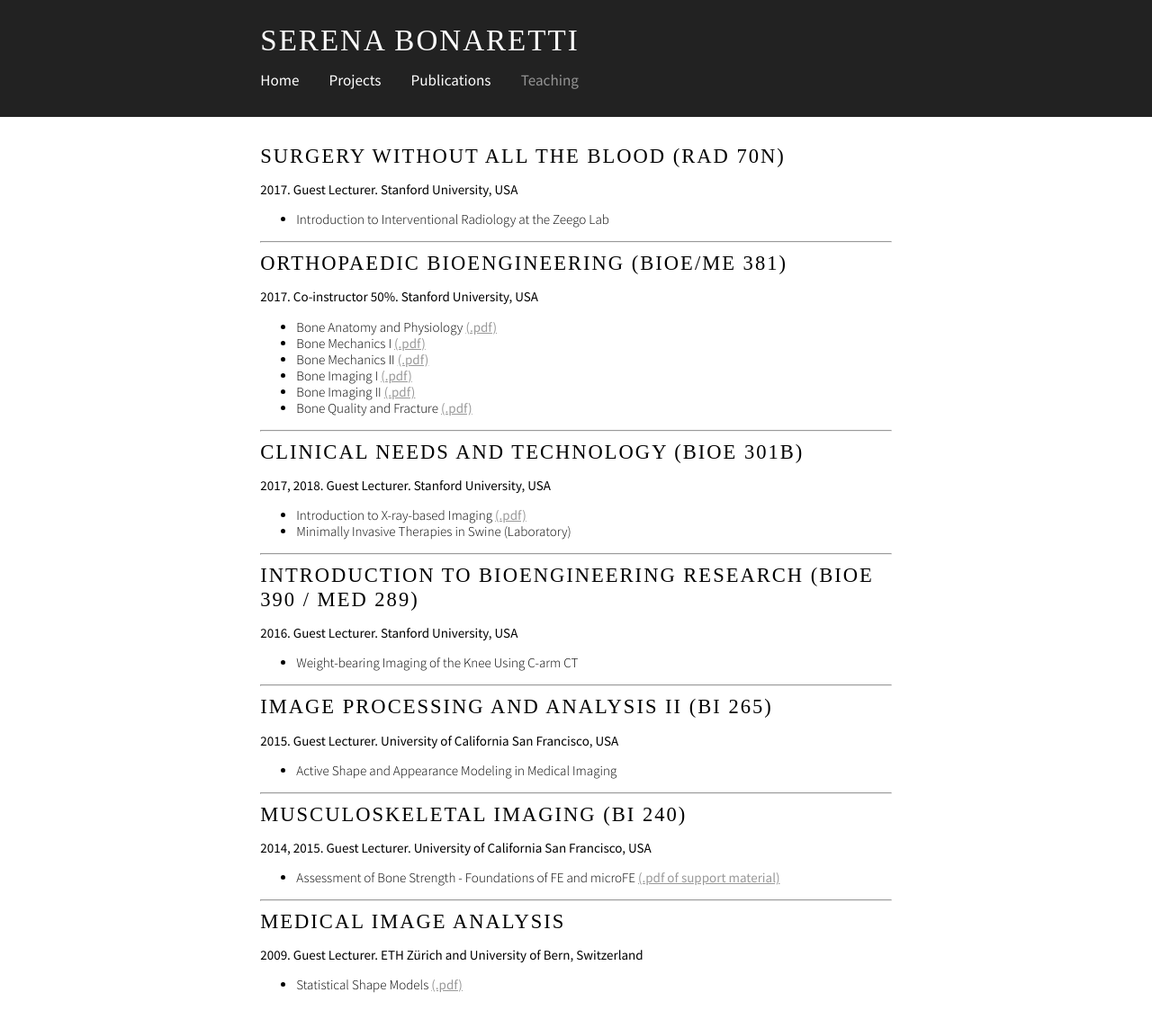
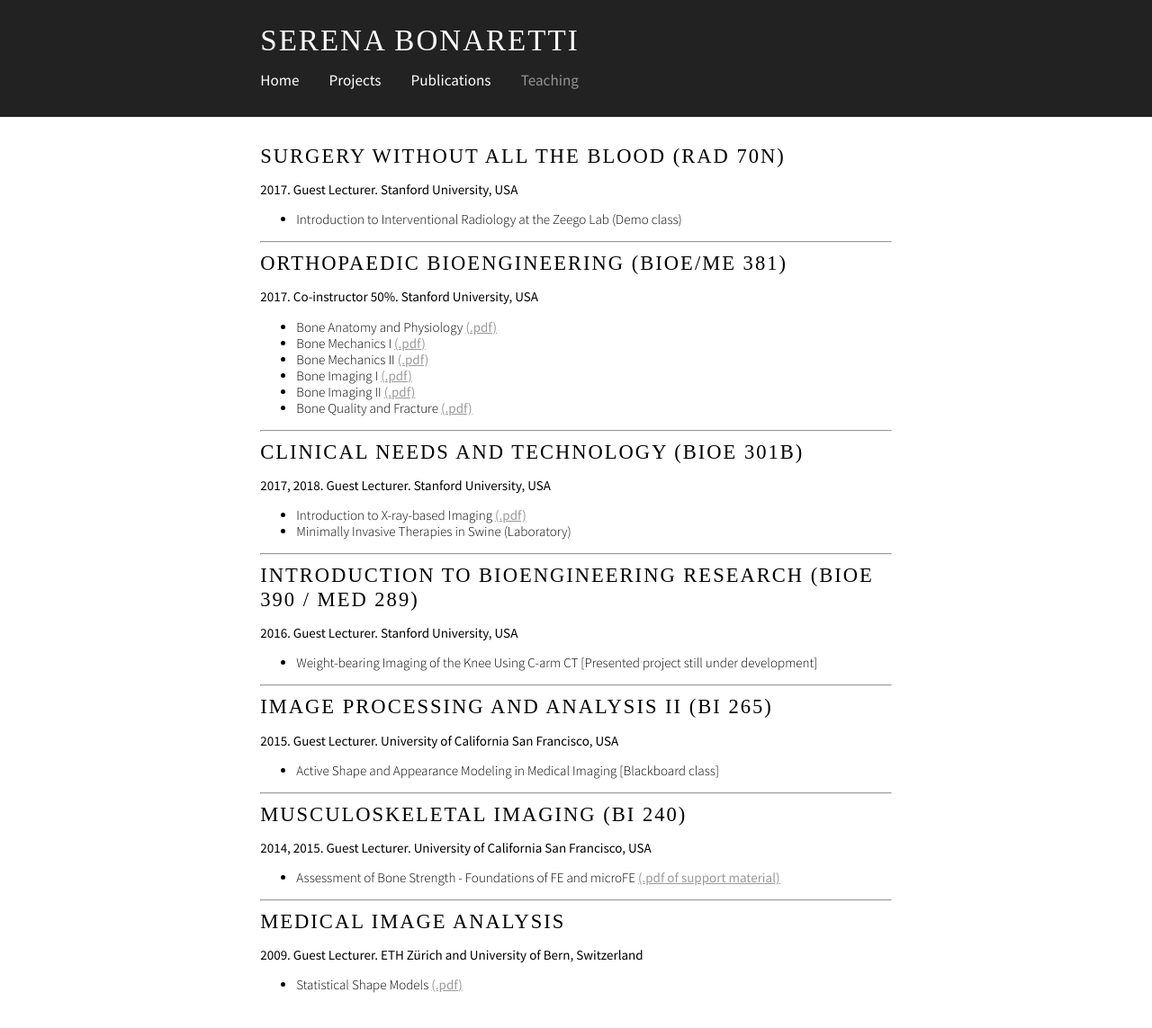
Before and after one commit to sbonaretti/sbonaretti.github.io, a Jekyll site: the page built from Teaching.md, in a window 1280 px wide and 1174 px high. Shown: the top 1143 px of the window at 90% size. Built offline with Jekyll 4.4.1, drawn with Linux system fonts in a browser that asks for light colours; some web fonts are replaced.

Commit message:
Update Teaching.md

```diff
--- a/Teaching.md
+++ b/Teaching.md
@@ -5,7 +5,7 @@ title: "Teaching"
 # Surgery Without All the Blood (RAD 70N)
 **2017. Guest Lecturer. Stanford University, USA**
 
-* Introduction to Interventional Radiology at the Zeego Lab
+* Introduction to Interventional Radiology at the Zeego Lab (Demo class)
 
 
 ---
@@ -38,7 +38,7 @@ title: "Teaching"
 # Introduction to Bioengineering Research (BIOE 390 / MED 289)
 **2016. Guest Lecturer. Stanford University, USA**
 
-* Weight-bearing Imaging of the Knee Using C-arm CT
+* Weight-bearing Imaging of the Knee Using C-arm CT [Presented project still under development]
 
 ---
 
@@ -46,7 +46,7 @@ title: "Teaching"
 # Image Processing and Analysis II (BI 265)
 **2015.	Guest Lecturer. University of California San Francisco, USA**
 
-* Active Shape and Appearance Modeling in Medical Imaging
+* Active Shape and Appearance Modeling in Medical Imaging [Blackboard class]
 
 ---
 
```
